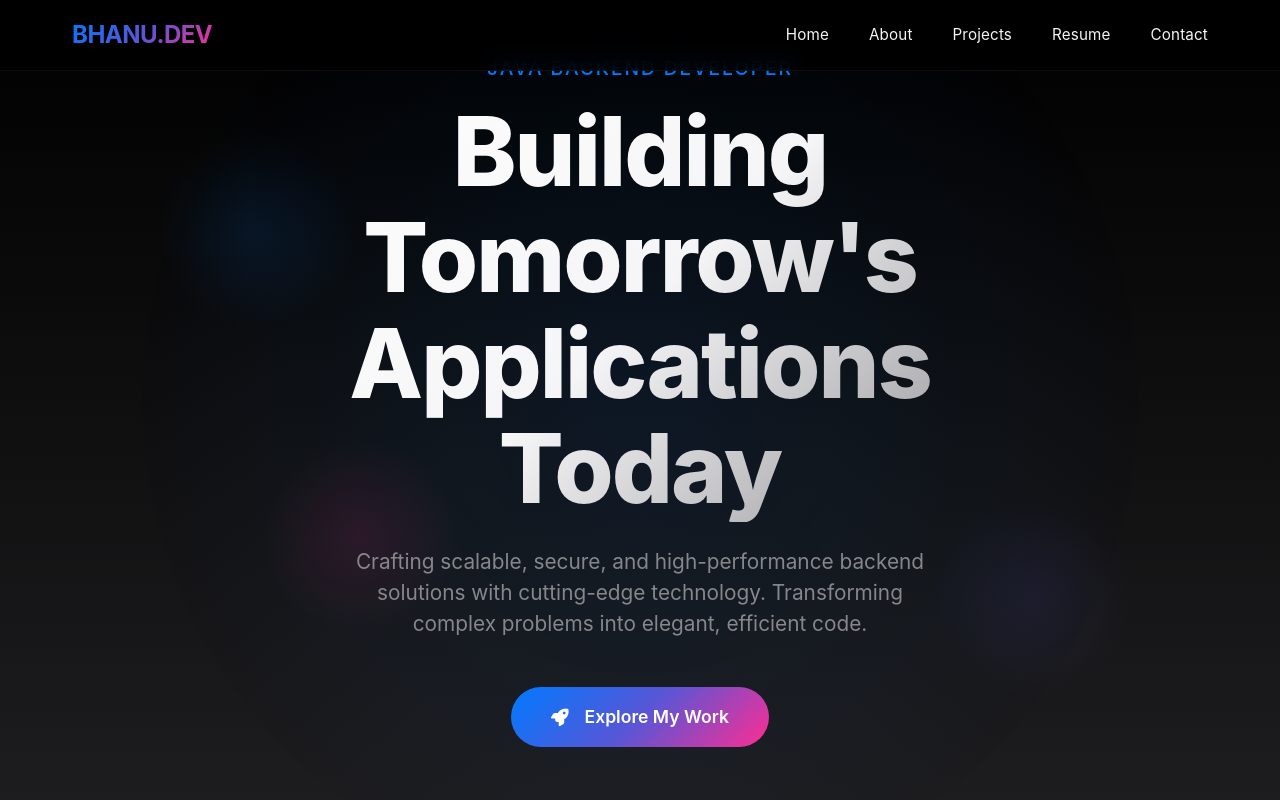
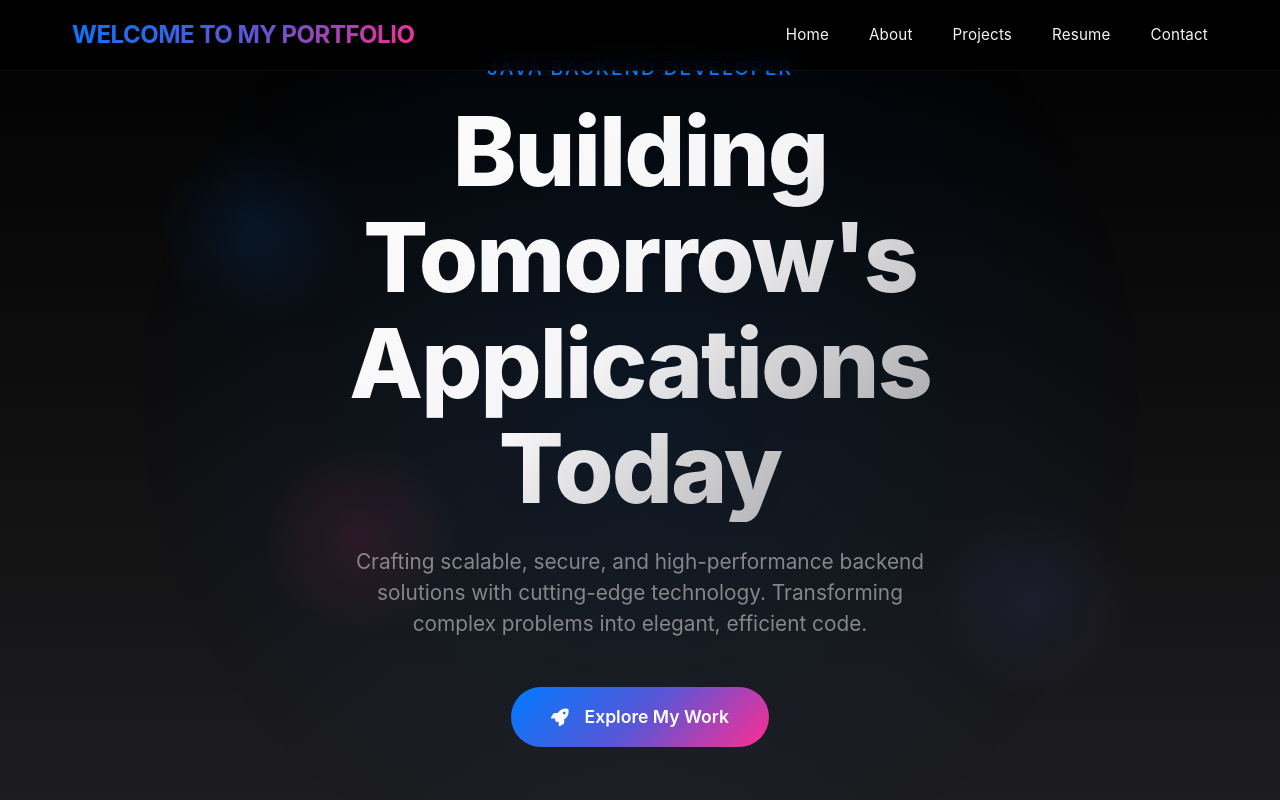
Before and after one commit to thissisby/thissisby.portfolio.io, a plain HTML site: page index.html in a window 1280 px wide. Shown: the top 800 px of the page. Drawn offline with Linux system fonts and the light colour scheme; a web font is replaced by a local one.

Commit message:
Update index.html

```diff
--- a/index.html
+++ b/index.html
@@ -1022,7 +1022,7 @@ form * {
     <!-- Navigation -->
     <nav class="navbar">
         <div class="nav-container">
-            <div class="logo">BHANU.DEV</div>
+            <div class="logo">WELCOME TO MY PORTFOLIO</div>
             <ul class="nav-menu">
                 <li><a href="#home" class="nav-link">Home</a></li>
                 <li><a href="#about" class="nav-link">About</a></li>
```
